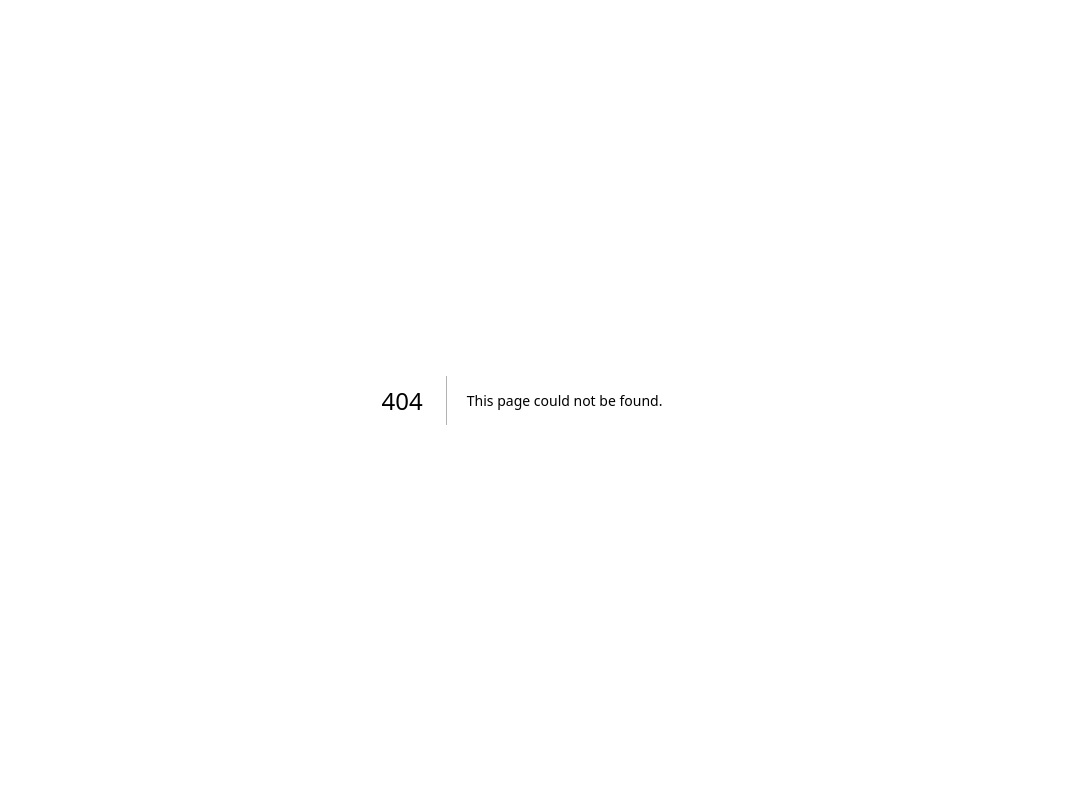
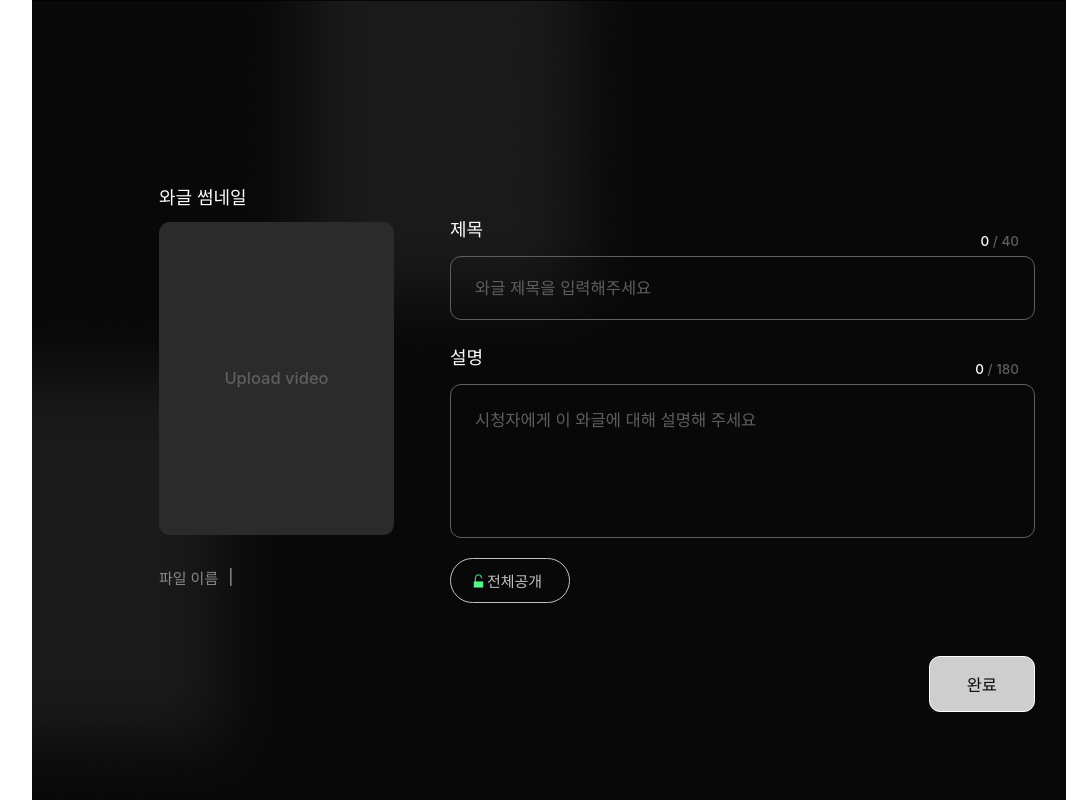
Before and after one commit to rhdmswls12/WAGWAG-frontend, a Next.js app: page /upload in a window 1280 px wide. Before the commit this address had no page. Shown: the whole page, without its empty margins (118-1184 px from the left). Built offline with nearby package versions, Linux system fonts and the light colour scheme.

Commit message:
feat: videoPreview component, upload page 구현

```diff
--- /dev/null
+++ b/src/app/upload/Upload.module.scss
@@ -0,0 +1,99 @@
+@use "../../styles/abstracts/variables" as *;
+@use "../../styles/abstracts/mixins" as *;
+
+.container {
+  margin-left: 15rem;
+  width: calc(100% - 15rem);
+  height: 100vh;
+  background-image: url("/background/singlepageBackgroundImg.png");
+  background-size: cover;
+  background-position: center;
+  background-repeat: no-repeat;
+}
+.uploadContainer {
+  width: 100%;
+  height: 100%;
+  display: flex;
+  align-items: center;
+  justify-content: center;
+  padding-bottom: 3rem;
+}
+.videoContainer {
+  margin-right: 5.6rem;
+}
+.inputContainer {
+  margin-top: 13.4rem;
+}
+.wagLogo {
+  margin-bottom: 2.9rem;
+}
+.titleText {
+  @include font(text-lg);
+  color: $white-color;
+  margin-bottom: 1.3rem;
+}
+.smallTitle {
+  @include font(text-lg);
+  color: $white-color;
+  margin-bottom: 1.5rem;
+  margin-top: 2.3rem;
+}
+.wagtitle {
+  all: unset;
+  @include font(text-input);
+  padding: 2.4rem;
+  box-sizing: border-box;
+  color: $white-color;
+  width: 58.5rem;
+  height: 6.4rem;
+  border-radius: 1.1rem;
+  border: 1px solid $gray-300;
+  &::placeholder {
+    color: $gray-300;
+  }
+}
+.wagtext {
+  all: unset;
+  @include font(text-input);
+  padding: 2.4rem;
+  box-sizing: border-box;
+  color: $white-color;
+  width: 58.5rem;
+  height: 15.4rem;
+  border-radius: 1.1rem;
+  border: 1px solid $gray-300;
+  vertical-align: top;
+  line-height: 1.4;
+  white-space: pre-wrap;
+  overflow-wrap: break-word;
+
+  &::placeholder {
+    color: $gray-300;
+  }
+}
+.actionButton {
+  float: right;
+  margin-top: 5.3rem;
+}
+.toggleButton {
+  margin-top: 2rem;
+}
+.wagtitleCount,
+.wagtextCount {
+  @include font(text-sm);
+  margin-bottom: 0.7rem;
+  margin-right: 1.6rem;
+  color: $gray-300;
+  text-align: right;
+}
+.textWrapper {
+  display: flex;
+  justify-content: space-between;
+  align-items: flex-end;
+}
+.length {
+  color: $white-color;
+  &.limitReached {
+    color: $red-color;
+  }
+}
--- /dev/null
+++ b/src/app/upload/page.tsx
@@ -0,0 +1,136 @@
+"use client";
+
+import { useMemo, useEffect, useRef, useState } from "react";
+import styles from "./Upload.module.scss";
+import { ActionButton } from "@/components/atoms";
+import { VisibilityToggleButton } from "@/components/atoms";
+import { VideoPreview } from "@/components/molecules/VideoPreview";
+
+export default function UploadPage() {
+  const [title, setTitle] = useState("");
+  const [description, setDescription] = useState("");
+  const [isPublic, setIsPublic] = useState(true);
+  const handleToggle = () => {
+    setIsPublic((prev) => !prev);
+  };
+  const [videoFile, setVideoFile] = useState<File | null>(null);
+  const inputRef = useRef<HTMLInputElement>(null);
+
+  const handleClickArea = () => {
+    inputRef.current?.click();
+  };
+
+  const handleVideoChange = (e: React.ChangeEvent<HTMLInputElement>) => {
+    const file = e.target.files?.[0];
+    if (file) {
+      setVideoFile(file);
+    }
+  };
+
+  const videoSrc = useMemo(() => {
+    if (!videoFile) return null;
+    return URL.createObjectURL(videoFile);
+  }, [videoFile]);
+
+  useEffect(() => {
+    return () => {
+      if (videoSrc) {
+        URL.revokeObjectURL(videoSrc);
+      }
+    };
+  }, [videoSrc]);
+  const fileName = videoFile?.name ?? "";
+
+  const handleSubmit = () => {
+    console.log("영상 파일:", videoFile ?? "없음");
+    console.log("제목:", title);
+    console.log("설명:", description);
+    console.log("공개 여부:", isPublic ? "전체공개" : "비공개");
+  };
+
+  return (
+    <>
+      {/* 아래 div는 임시로 메뉴바 공간을 넣었음 */}
+      <div
+        style={{
+          width: "15rem",
+          height: "81rem",
+          backgroundColor: "#fff",
+          position: "fixed",
+        }}
+      ></div>
+      <div className={styles.container}>
+        <div className={styles.uploadContainer}>
+          <div className={styles.videoContainer}>
+            <h1 className={styles.titleText}>와글 썸네일</h1>
+            <input
+              type="file"
+              accept="video/*"
+              ref={inputRef}
+              onChange={handleVideoChange}
+              style={{ display: "none" }}
+            />
+            <VideoPreview
+              src={videoSrc}
+              fileName={fileName}
+              onClick={handleClickArea}
+            />
+          </div>
+          <div className={styles.inputContainer}>
+            <div className={styles.textWrapper}>
+              <h3 className={styles.smallTitle}>제목</h3>
+              <div className={styles.wagtitleCount}>
+                <span
+                  className={`${styles.length} ${
+                    title.length >= 40 ? styles.limitReached : ""
+                  }`}
+                >
+                  {title.length}
+                </span>{" "}
+                / 40
+              </div>
+            </div>
+            <input
+              className={styles.wagtitle}
+              placeholder="와글 제목을 입력해주세요"
+              maxLength={40}
+              value={title}
+              onChange={(e) => setTitle(e.target.value)}
+            ></input>
+            <div className={styles.textWrapper}>
+              <h3 className={styles.smallTitle}>설명</h3>
+              <div className={styles.wagtextCount}>
+                <span
+                  className={`${styles.length} ${
+                    description.length >= 180 ? styles.limitReached : ""
+                  }`}
+                >
+                  {description.length}
+                </span>{" "}
+                / 180
+              </div>
+            </div>
+            <textarea
+              className={styles.wagtext}
+              placeholder="시청자에게 이 와글에 대해 설명해 주세요"
+              maxLength={180}
+              value={description}
+              onChange={(e) => setDescription(e.target.value)}
+            ></textarea>
+            <VisibilityToggleButton
+              className={styles.toggleButton}
+              isPublic={isPublic}
+              onClick={handleToggle}
+            />
+            <ActionButton
+              className={styles.actionButton}
+              onClick={handleSubmit}
+            >
+              완료
+            </ActionButton>
+          </div>
+        </div>
+      </div>
+    </>
+  );
+}
--- a/src/components/atoms/Button/VisibilityToggleButton/VisibilityToggleButton.module.scss
+++ b/src/components/atoms/Button/VisibilityToggleButton/VisibilityToggleButton.module.scss
@@ -8,19 +8,23 @@
   align-items: center;
   justify-content: center;
   background-color: $gray-600;
-  color: $gray-200;
+  color: $gray-100;
   padding-left: 0.9rem;
   width: 12rem;
   height: 4.5rem;
-  border: 1px solid $gray-300;
+  border: 1px solid $gray-100;
   border-radius: 3rem;
   cursor: pointer;
   transition: background-color 0.2s;
 
   &:hover {
-    color: $gray-100;
-    border: 1px solid $gray-100;
+    color: $green-color;
+    border: 1px solid $green-color;
     transition: 0.5s ease;
+  }
+  &.selected {
+    color: $green-color;
+    border: 1px solid $green-color;
   }
 }
 .icon {
--- a/src/components/atoms/Button/VisibilityToggleButton/index.tsx
+++ b/src/components/atoms/Button/VisibilityToggleButton/index.tsx
@@ -4,12 +4,14 @@ interface VisibilityToggleButtonProps {
   isPublic: boolean;
   onClick: () => void;
   disabled?: boolean;
+  className?: string;
 }
 
 export const VisibilityToggleButton = ({
   isPublic,
   onClick,
   disabled,
+  className,
 }: VisibilityToggleButtonProps) => {
   const iconSrc = isPublic ? "/unlockIcon.svg" : "/lockIcon.svg";
 
@@ -22,7 +24,13 @@ export const VisibilityToggleButton = ({
   // <VisibilityToggleButton isPublic={isPublic} onClick={handleToggle} />;
 
   return (
-    <button className={styles.button} onClick={onClick} disabled={disabled}>
+    <button
+      className={`${styles.button} ${className ?? ""} ${
+        isPublic ? "" : styles.selected
+      }`}
+      onClick={onClick}
+      disabled={disabled}
+    >
       <img
         className={styles.icon}
         src={iconSrc}
@@ -31,4 +39,4 @@ export const VisibilityToggleButton = ({
       <span className={styles.text}>{isPublic ? "전체공개" : "비공개"}</span>
     </button>
   );
-}
+};
--- /dev/null
+++ b/src/components/molecules/VideoPreview/VideoPreview.module.scss
@@ -0,0 +1,49 @@
+@use "@/styles/abstracts/variables" as *;
+@use "@/styles/abstracts/mixins" as *;
+
+.videoBox {
+  border-radius: 1.1rem;
+  overflow: hidden;
+  cursor: pointer;
+  position: relative;
+  background-color: $gray-400;
+  object-fit: cover;
+  width: 23.5rem;
+  height: 31.3rem;
+  transition: background-color 0.2s;
+
+  &:hover {
+    background-color: $gray-500;
+    transition: 0.5s ease;
+  }
+}
+.Videotext {
+  @include font(text-button);
+  width: 100%;
+  height: 100%;
+  display: flex;
+  align-items: center;
+  justify-content: center;
+  color: $gray-300;
+}
+.fileText {
+  @include font(text-wag);
+  margin-top: 3.2rem;
+  display: flex;
+}
+.label {
+  color: $gray-200;
+}
+.name {
+  color: $white-color;
+  display: inline-block;
+  max-width: 15.2rem; // 너비는 적절히 조정
+  white-space: nowrap;
+  overflow: hidden;
+  text-overflow: ellipsis;
+  vertical-align: bottom;
+}
+.separator {
+  margin: 0 1rem;
+  color: $gray-200;
+}
--- /dev/null
+++ b/src/components/molecules/VideoPreview/index.tsx
@@ -0,0 +1,45 @@
+import styles from "./VideoPreview.module.scss";
+import { useRef, memo } from "react";
+
+interface VideoPreviewProps {
+  src: string | null;
+  fileName: string;
+  onClick: () => void;
+}
+
+export const VideoPreview = memo(
+  ({ src, fileName, onClick }: VideoPreviewProps) => {
+    const videoRef = useRef<HTMLVideoElement>(null);
+
+    return (
+      <>
+        <div onClick={onClick} className={styles.videoBox}>
+          {src ? (
+            <video
+              ref={videoRef}
+              src={src}
+              muted
+              loop
+              playsInline
+              className={styles.videoBox}
+              onMouseEnter={() => videoRef.current?.play()}
+              onMouseLeave={() => {
+                if (videoRef.current) {
+                  videoRef.current.pause();
+                  videoRef.current.currentTime = 0;
+                }
+              }}
+            />
+          ) : (
+            <div className={styles.Videotext}>Upload video</div>
+          )}
+        </div>
+        <h2 className={styles.fileText}>
+          <span className={styles.label}>파일 이름</span>
+          <span className={styles.separator}>|</span>
+          <span className={styles.name}>{fileName}</span>
+        </h2>
+      </>
+    );
+  }
+);
```
Also changed, not shown: public/background/singlepageBackgroundImg.png (added).
